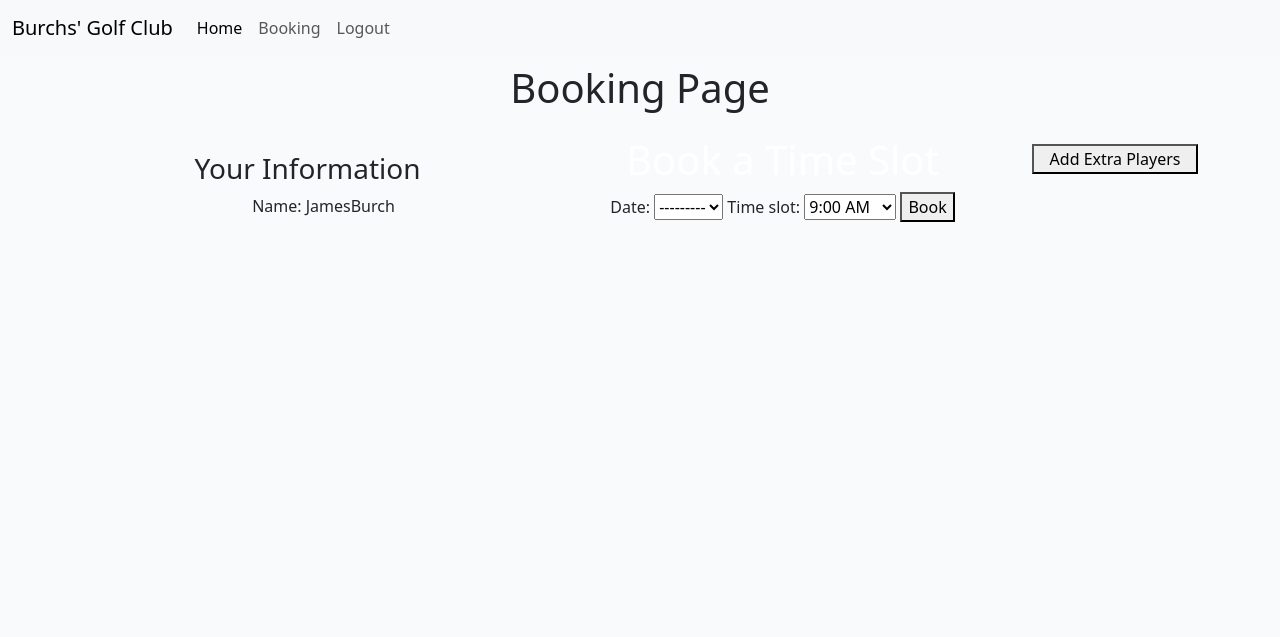
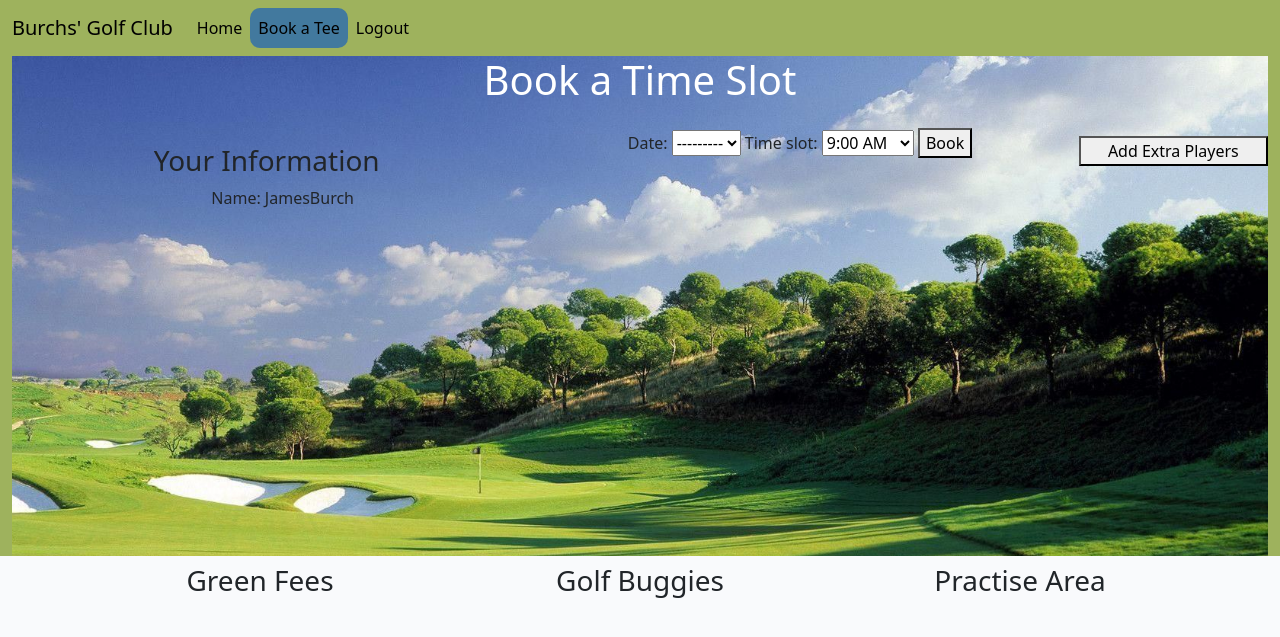
Before and after one commit to James-Burch/PP4-Django-Project, a Django app: page /booking/ in a window 1280 px wide. Shown: the top 637 px of the page. Run offline with Django 5.2, Linux system fonts and the light colour scheme; a user stored in the database is signed in; data that the repository does not hold is empty.

Commit message:
Add navbar hover effects and basic styling to booking page

```diff
--- a/bookapp/templates/account/login.html
+++ b/bookapp/templates/account/login.html
@@ -6,7 +6,8 @@
 {% block head_title %}{% trans "Sign In" %}{% endblock head_title %}
 
 {% block content %}
-<div class="container">
+<body class="parallax">
+<div class="container text-white mt-5 mb-5">
   <div class="row">
       <div class="col-md-8 mt-3 offset-md-2">
           <h3>{% trans "Sign In" %}</h3>
@@ -30,4 +31,5 @@
       </div>
   </div>
 </div>
+</body>
 {% endblock content %}
--- a/bookapp/templates/account/signup.html
+++ b/bookapp/templates/account/signup.html
@@ -5,6 +5,7 @@
 {% block head_title %}{% trans "Signup" %}{% endblock head_title %}
 
 {% block content %}
+<body class="parallax">
 <div class="container">
   <div class="row">
     <div class="col-md-8 mt-3 offset-md-2">
@@ -34,5 +35,5 @@
     </div>
   </div>
 </div>
-
+</body>
 {% endblock %}
--- a/bookapp/templates/base.html
+++ b/bookapp/templates/base.html
@@ -18,9 +18,9 @@
 
 <body>
     <!-- Navbar -->
-    <nav class="navbar navbar-expand-lg bg-body-tertiary">
+    <nav class="navbar navbar-expand-lg  bg-green">
         <div class="container-fluid">
-            <a class="navbar-brand" href="#">Burchs' Golf Club</a>
+            <a class="navbar-brand" href="/">Burchs' Golf Club</a>
             <button class="navbar-toggler" type="button" data-bs-toggle="collapse" data-bs-target="#navbarNavAltMarkup"
                 aria-controls="navbarNavAltMarkup" aria-expanded="false" aria-label="Toggle navigation">
                 <span class="navbar-toggler-icon"></span>
@@ -29,23 +29,23 @@
                 <div class="navbar-nav">
                     <ul class="navbar-nav me-auto mb-2 mb-lg-0">
                         <li class="nav-item">
-                            <a class="nav-link active" aria-current="page" href="/">Home</a>
+                            <a class="nav-link active expand-btn" aria-current="page" href="/">Home</a>
                         </li>
                         <li class="nav-item">
-                            <a class="nav-link" href="/booking">Booking</a>
+                            <a class="nav-link active bg-book-btn expand-btn" href="/booking">Book a Tee</a>
                         </li>
                         {% if user.is_authenticated %}
                         <li class="nav-item">
-                            <a class="nav-link {% if request.path == logout_url %}active{% endif %}" aria-current="page"
+                            <a class="nav-link active expand-btn {% if request.path == logout_url %}active{% endif %}" aria-current="page"
                                 href="{% url 'account_logout' %}">Logout</a>
                         </li>
                         {% else %}
                         <li class="nav-item">
-                            <a class="nav-link {% if request.path == signup_url %}active{% endif %}" aria-current="page"
+                            <a class="nav-link expand-btn {% if request.path == signup_url %}active{% endif %}" aria-current="page"
                                 href="{% url 'account_signup' %}">Register</a>
                         </li>
                         <li class="nav-item">
-                            <a class="nav-link {% if request.path == login_url %}active{% endif %}" aria-current="page"
+                            <a class="nav-link expand-btn {% if request.path == login_url %}active{% endif %}" aria-current="page"
                                 href="{% url 'account_login' %}">Login</a>
                         </li>
                         {% endif %}
--- a/bookapp/templates/bookingpage.html
+++ b/bookapp/templates/bookingpage.html
@@ -1,11 +1,14 @@
 {% extends "base.html" %} {% block title %} Booking Page {% endblock %}
 {% load static %}
 {% block content%}
+<div class="">
 
-<div class="container mt-2 text-center">
-    <h1 class="text-center">Booking Page</h1>
+</div>
+<div class="container-fluid text-center bg-green">
+    <div class="parallax text-center">
+        <h1 class="text-white">Book a Time Slot</h1>
         <!-- Displays the information of the user that is logged in -->
-    <div class="row mt-4">
+        <div class="row mt-4 d-flex justify-content-space-evenly">
             <div class="card col-5">
                 <div class="card-body">
                     <h3 class="card-title">Your Information</h3>
@@ -15,7 +18,6 @@
                 </div>
             </div>
             <div class="card col-5">
-            <h1 class="text-white">Book a Time Slot</h1>
                 <form method="post">
                     {% csrf_token %}
                     {{ form.date.label_tag }} {{ form.date }}
@@ -28,4 +30,22 @@
                 <button class="mt-2">Add Extra Players</button>
             </div>
         </div>
+    </div>
+</div>
+<div class="container text-center">
+    <div class="row pt-2 d-flex justify-content-space-evenly">
+        <div class="col-4">
+            <h3>Green Fees</h3>
+            <p></p>
+        </div>
+        <div class="col-4">
+            <h3>Golf Buggies</h3>
+            <p></p>
+        </div>
+        <div class="col-4">
+            <h3>Practise Area</h3>
+            <p></p>
+        </div>
+    </div>
+</div>
 {% endblock %}
--- a/bookapp/templates/home.html
+++ b/bookapp/templates/home.html
@@ -1,8 +1,8 @@
 {% extends "base.html" %} {% block title %} Home Page {% endblock %}
 {% block content %}
-<div class="course-bg-image d-flex align-items-center overlay-md">
+<div class="container-fluid course-bg-image d-flex align-items-center overlay-md">
     <div class="ml-5">
         <h1 class="text-white fw-bold m-5">Welcome to Burch's Golf Club, come and play a round now!</h1>
     </div>
-</main>
-{% endblock %}
+</div>
+    {% endblock %}
--- a/bookapp/templates/login.html
+++ b/bookapp/templates/login.html
@@ -7,7 +7,7 @@
 
 {% block content %}
 
-<div class="container">
+<div class="container parallax">
     <div class="row">
         <div class="col-md-8 mt-3 offset-md-2">
             <h3>{% trans "Sign In" %}</h3>
--- a/static/css/style.css
+++ b/static/css/style.css
@@ -120,7 +74,38 @@ body {
     color: white;
 }
 
+.parallax {
+    /* The image used */
+    background-image: url("/static/images/course-image1.jpg");
 
+    /* Set a specific height */
+    min-height: 500px;
+
+    /* Create the parallax scrolling effect */
+    background-attachment: fixed;
+    background-position: center;
+    background-repeat: no-repeat;
+    background-size: cover;
+}
+
+/* ----------------------------- base.html styling */
+
+.bg-green {
+    background-color: #9EB25D;
+}
+
+.bg-book-btn {
+    background-color: #42799E;
+    border-radius: 10px;
+}
+
+.expand-btn:hover {
+    transform: scale(1.1);
+    transition: transform 0.3s ease;
+    box-shadow: 0 4px 8px rgba(0, 0, 0, 0.2);
+    border-radius: 10px;
+    font-weight: bold;
+}
 
 /* ----------------------------- Home page styling */
 
```
Also changed, not shown: other parts of static/css/style.css (+0 -46 lines), static/images/course-image1.jpg (added). Lines whose indentation alone changed are shown as unchanged.
